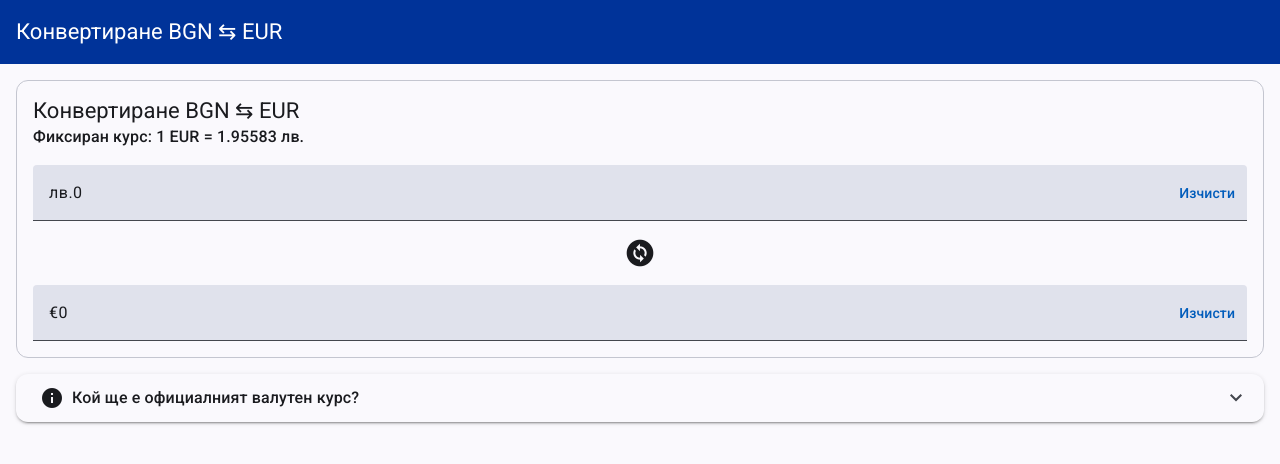
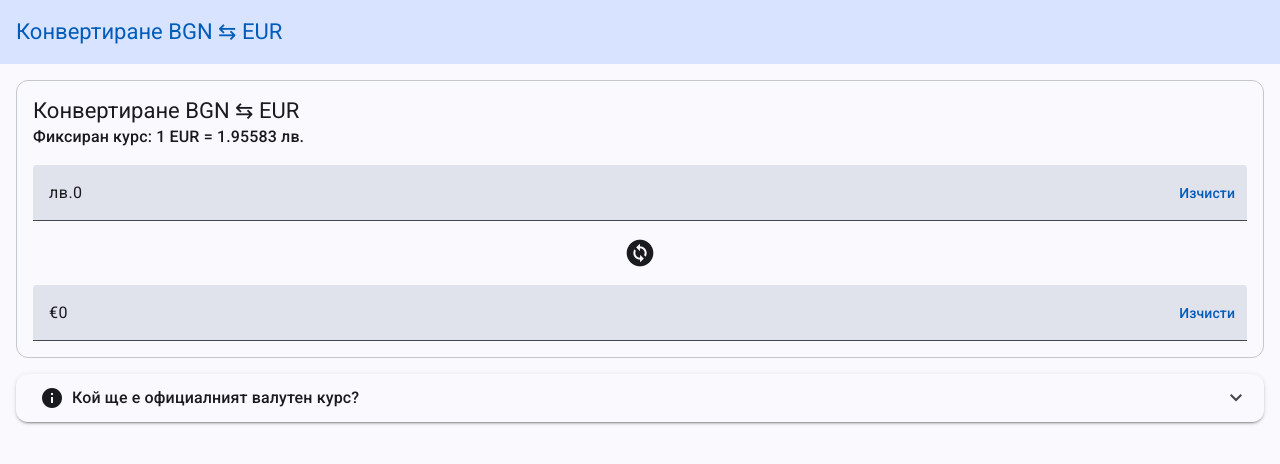
Before and after one commit to ttsvetko/BG2EUR, an Angular app: page / in a window 1280 px wide. Shown: the top 464 px of the page. Built offline with nearby package versions, Linux system fonts and the light colour scheme.

Commit message:
Use default theme colors

```diff
--- a/src/app/app.scss
+++ b/src/app/app.scss
@@ -2,13 +2,13 @@ mat-drawer-container {
     height: 100%;
 }
 
+mat-toolbar {
+    color: var(--mat-sys-primary);
+    background: var(--mat-sys-primary-container);
+}
+
 main {
     padding: 1rem;
-}
-
-[mat-subheader] {
-    position: sticky;
-    top: 0;
 }
 
 mat-accordion,
--- a/src/app/app.ts
+++ b/src/app/app.ts
@@ -25,7 +25,4 @@ import { MatIcon } from '@angular/material/icon';
         MatIcon,
     ],
 })
-export class App {
-    protected title = 'BG2EUR';
-    protected readonly Array = Array;
-}
+export class App {}
```
